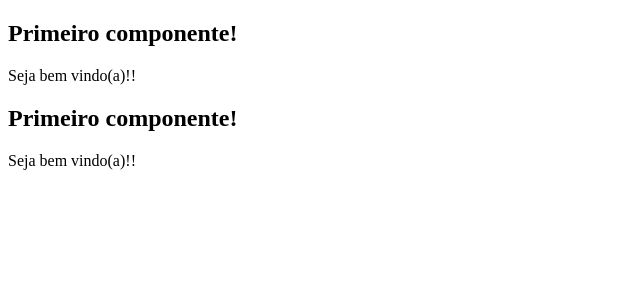
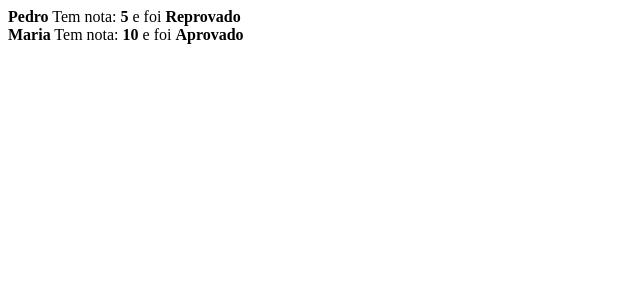
Before and after one commit to viniciusfdasilva/curso-react, a React (Create React App) app in the folder projeto_1/fundamentos-react/: page / in a window 1280 px wide. Shown: the top 300 px of the page, without its empty margins (0-640 px from the left). Built offline with nearby package versions, Linux system fonts and the light colour scheme.

Commit message:
Sessão 2 - Video 16

```diff
--- /dev/null
+++ b/projeto_1/fundamentos-react/src/components/basicos/ComParametro.jsx
@@ -0,0 +1,11 @@
+import React from "react"
+
+export default function ComParametro(props){
+    const status = props.nota >= 7 ? 'Aprovado' : 'Reprovado'
+
+    return (
+        <div>
+            <strong>{props.aluno}</strong> Tem nota: <strong>{props.nota}</strong> e foi <strong>{status}</strong>
+        </div>
+    )
+}
--- a/projeto_1/fundamentos-react/src/index.js
+++ b/projeto_1/fundamentos-react/src/index.js
@@ -1,11 +1,16 @@
 import React from 'react'
 import ReactDOM from 'react-dom'
-import Primeiro from './components/basicos/Primeiro'
+import ComParametro from './components/basicos/ComParametro'
 
 ReactDOM.render(
   <div>
-    <Primeiro></Primeiro>
-    <Primeiro></Primeiro>
+    <ComParametro
+      aluno="Pedro"
+      nota={5}/>
+
+    <ComParametro
+      aluno="Maria"
+      nota={10}/>
   </div> ,
   document.getElementById('root')
 )
```
Also changed, not shown: projeto_1/fundamentos-react/src/components/basicos/Primeiro.jsx (renamed from projeto_1/fundamentos-react/src/components/basicos/Primeiro.js).
